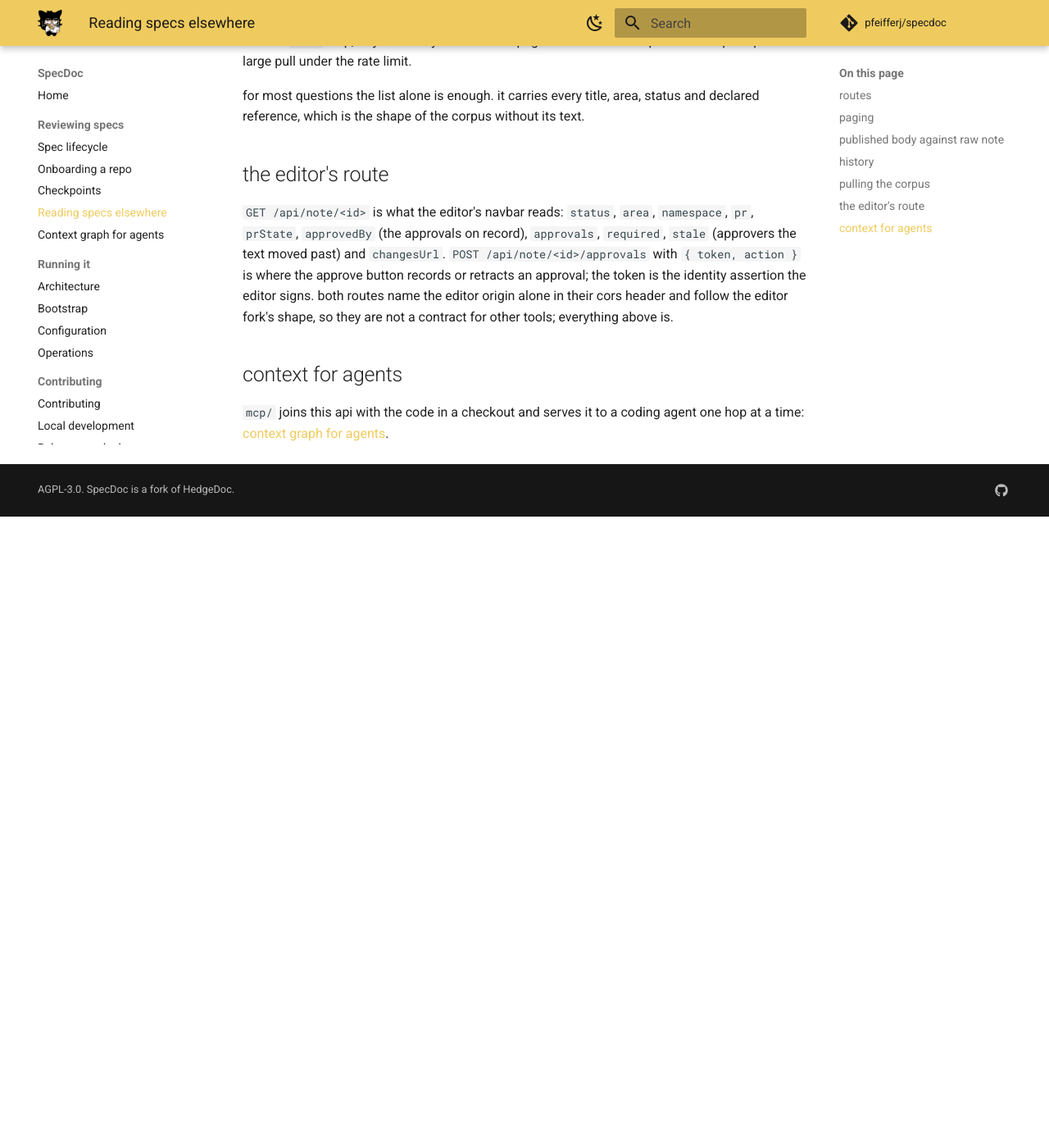
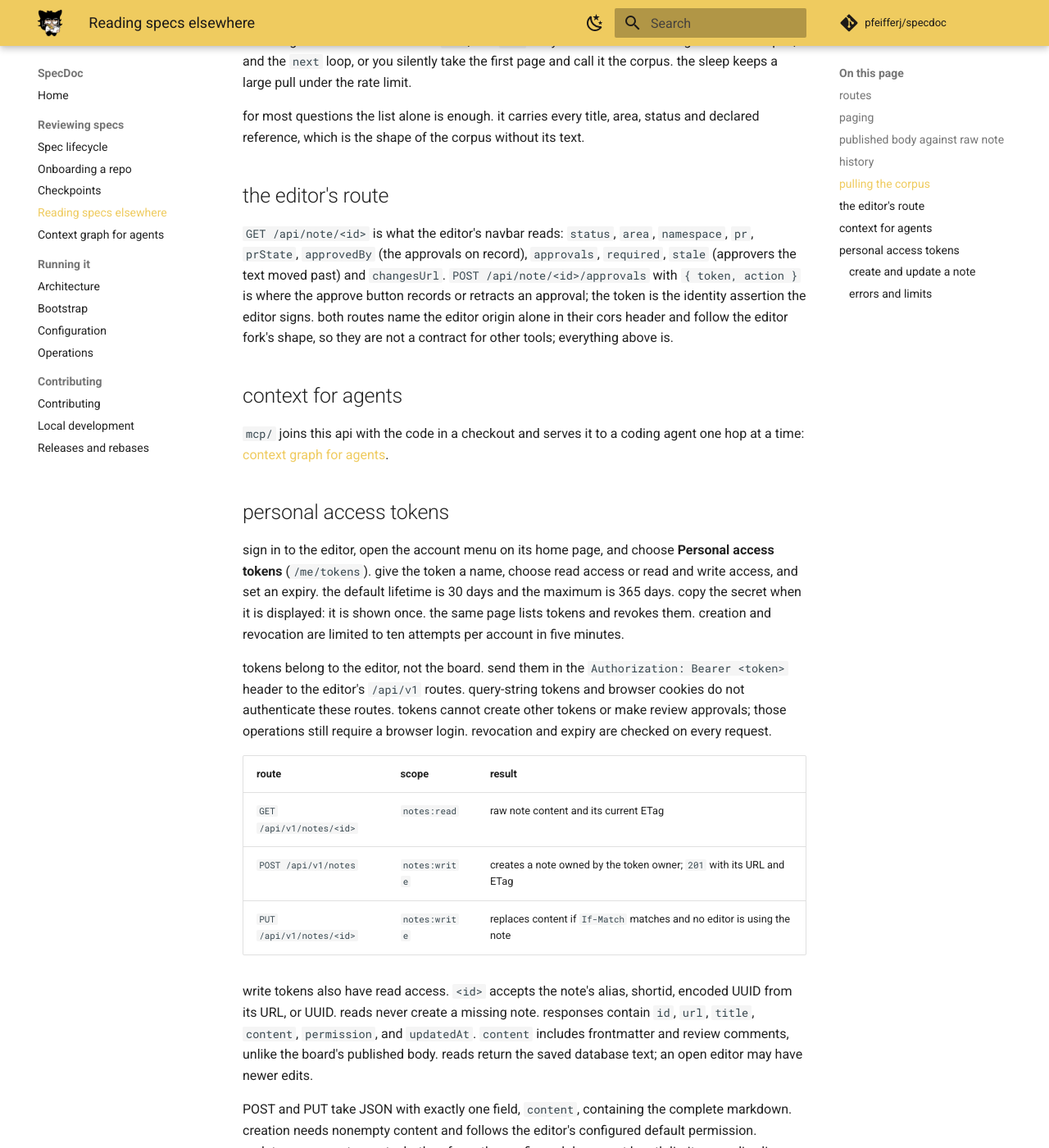
Before and after one commit to pfeifferj/specdoc, an MkDocs documentation site: the page built from docs/api.md, in a window 1280 px wide and 1400 px high, scrolled down 2975 px. Shown: the whole window at 82% size. Built offline with MkDocs 1.6.1 and Material for MkDocs 9.7.7, drawn with Linux system fonts in a browser that asks for light colours; comment, search, counter and statistics services are not loaded; before the commit the page ends 3605 px from its top, so only the background shows below that; some of the changed text lies outside the part shown.

Commit message:
feat(editor): add personal access tokens and note API
Refresh the editor bundle with scoped, expiring personal tokens and a
conditional note API that preserves authorship and coordinates with live
editing. Document API usage and update the privacy notice.

Signed-off-by: Josephine Pfeiffer <hi@josie.lol>

````diff
--- a/docs/api.md
+++ b/docs/api.md
@@ -1,8 +1,10 @@
 # reading specs elsewhere
 
 the board serves its corpus as json so tools other than a browser can read it.
-everything below is public, unauthenticated, and subject to the same per-ip rate
-limit as the rest of the board (120 requests per 10 seconds).
+the board routes are public, unauthenticated, and subject to the same per-ip
+rate limit as the rest of the board (120 requests per 10 seconds). the editor's
+[personal access token API](#personal-access-tokens) also reads private notes
+and creates or updates notes, within the token owner's permissions.
 
 notes the board hides from guests are absent from every response: hedgedoc's
 `limited`, `protected` and `private` permissions are filtered out once, when the
@@ -141,3 +143,95 @@ contract for other tools; everything above is.
 
 `mcp/` joins this api with the code in a checkout and serves it to a coding
 agent one hop at a time: [context graph for agents](context-graph.md).
+
+## personal access tokens
+
+sign in to the editor, open the account menu on its home page, and choose
+**Personal access tokens** (`/me/tokens`). give the token a name, choose read
+access or read and write access, and set an expiry. the default lifetime is
+30 days and the maximum is 365 days. copy the secret when it is displayed:
+it is shown once. the same page lists tokens and revokes them. creation and
+revocation are limited to ten attempts per account in five minutes.
+
+tokens belong to the editor, not the board. send them in the
+`Authorization: Bearer <token>` header to the editor's `/api/v1` routes.
+query-string tokens and browser cookies do not authenticate these routes.
+tokens cannot create other tokens or make review approvals; those operations
+still require a browser login. revocation and expiry are checked on every
+request.
+
+| route | scope | result |
+| --- | --- | --- |
+| `GET /api/v1/notes/<id>` | `notes:read` | raw note content and its current ETag |
+| `POST /api/v1/notes` | `notes:write` | creates a note owned by the token owner; `201` with its URL and ETag |
+| `PUT /api/v1/notes/<id>` | `notes:write` | replaces content if `If-Match` matches and no editor is using the note |
+
+write tokens also have read access. `<id>` accepts the note's alias, shortid,
+encoded UUID from its URL, or UUID. reads never create a missing note.
+responses contain `id`, `url`, `title`, `content`, `permission`, and `updatedAt`.
+`content` includes frontmatter and review comments, unlike the board's published
+body. reads return the saved database text; an open editor may have newer edits.
+
+POST and PUT take JSON with exactly one field, `content`, containing the complete
+markdown. creation needs nonempty content and follows the editor's configured
+default permission. updates may empty a note. both enforce the configured
+document length limit, normalize line endings, and reject NUL characters.
+ownership and permissions cannot be changed through these endpoints.
+
+the existing note permissions apply: a token may read its owner's private
+notes and notes available to signed-in users. locked, protected and private
+notes can only be edited by their owner. editing a note preserves attribution
+for unchanged text and attributes new text to the token owner. API edits enter
+the editor's normal revision history, including its idle saving delay.
+
+### create and update a note
+
+with `SPECDOC_TOKEN` set to your token, create a note from a markdown file:
+
+```sh
+jq -Rs '{content: .}' < spec.md > /tmp/spec-payload.json
+curl --fail-with-body \
+  -H "Authorization: Bearer $SPECDOC_TOKEN" \
+  --json @/tmp/spec-payload.json \
+  https://md.josie.cloud/api/v1/notes
+```
+
+to edit an existing note, read it first and retain the `ETag` response header:
+
+```sh
+curl --fail-with-body -D /tmp/spec-headers \
+  -H "Authorization: Bearer $SPECDOC_TOKEN" \
+  https://md.josie.cloud/api/v1/notes/NOTE_ID > /tmp/spec-note.json
+```
+
+prepare the replacement markdown, then send the exact quoted ETag from that
+response as `If-Match`, keeping the surrounding quotes as shown:
+
+```sh
+jq -Rs '{content: .}' < spec.md > /tmp/spec-payload.json
+curl --fail-with-body -X PUT \
+  -H "Authorization: Bearer $SPECDOC_TOKEN" \
+  -H 'If-Match: "ETAG_FROM_GET"' \
+  --json @/tmp/spec-payload.json \
+  https://md.josie.cloud/api/v1/notes/NOTE_ID
+```
+
+a `412` means the note changed: read it again and reconcile your edit before
+retrying. a `409` means it is open in an editor, connecting, saving, or another
+API update or revision save is underway. close the note's editor tabs and retry
+after saving finishes. this restriction also applies when the open tab is your own; it keeps
+the editor's in-memory copy from overwriting the API's change.
+
+### errors and limits
+
+errors are JSON with an `error` message. `401` means a missing, invalid, expired
+or revoked token; `403` means insufficient scope or note permission, or disabled
+note creation; `404` means an unknown or unreadable note; `428` means missing
+`If-Match`; `412` means a stale precondition; `409` means a busy note. invalid
+bodies return `400`, excessive content `413`, and unsupported content types
+`415`. `503` means the editor is starting or shutting down. creation may also
+return `409` during a revision save. `If-Match: *` cannot replace the exact ETag.
+
+the API limits each IP to 120 requests per minute and applies the configured
+new-note limit per token owner. a `429` includes `Retry-After`. API and token
+management responses use `Cache-Control: no-store`.
````
Also changed, not shown: docs/architecture.md (+10 -1 lines), 2 other files.
